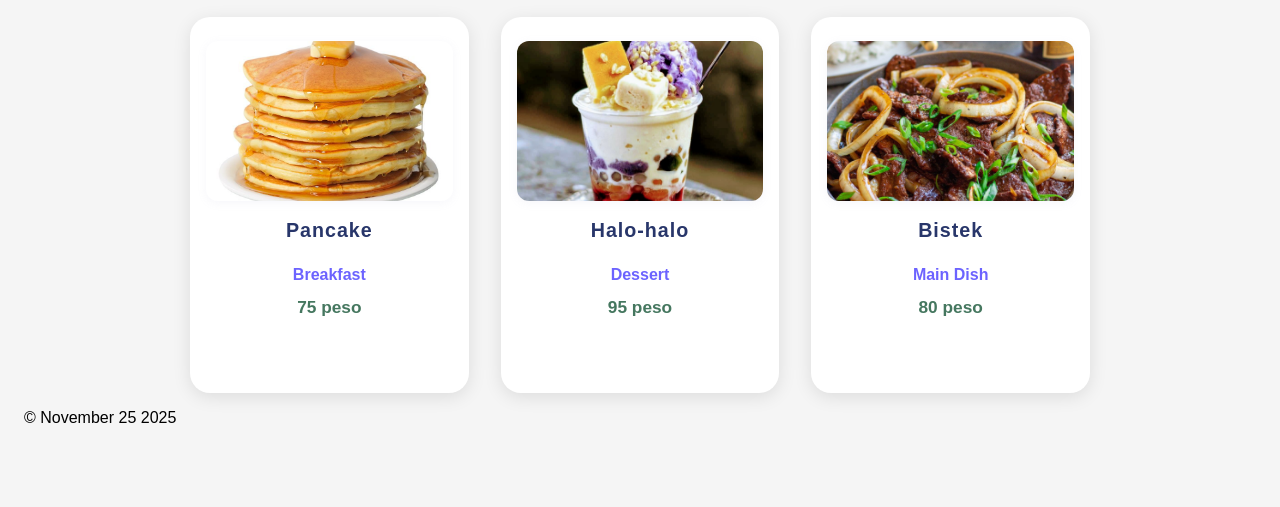
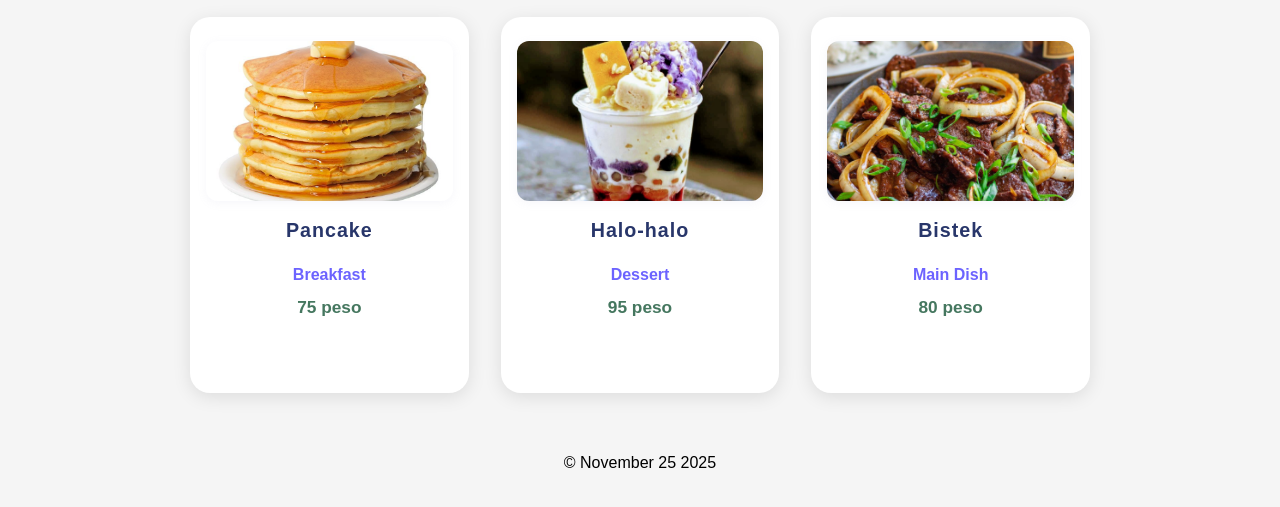
Before and after one commit to haiderusman11052004-max/Recipepage_Usman, a plain HTML site: page recipe.html in a window 1280 px wide. Shown: the part 103-610 px from the top of the page. Drawn offline with Linux system fonts and the light colour scheme.

Commit message:
Update recipe.html

```diff
--- a/recipe.html
+++ b/recipe.html
@@ -118,8 +118,9 @@
       }
     }
   </script>
-  <footer>
+  <footer class="main-footer">
         <p> &copy November 25 2025 </p>
     </footer>
 </body>
+
 </html>
```
